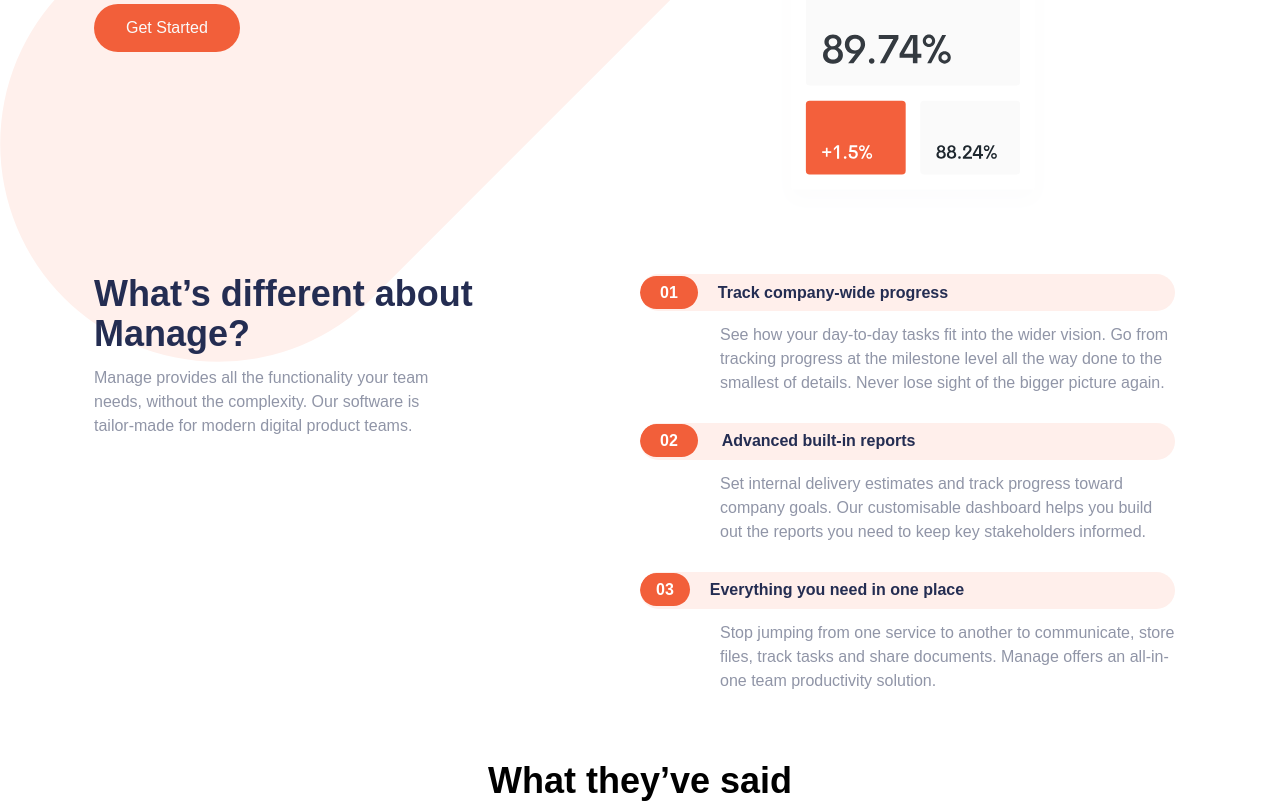
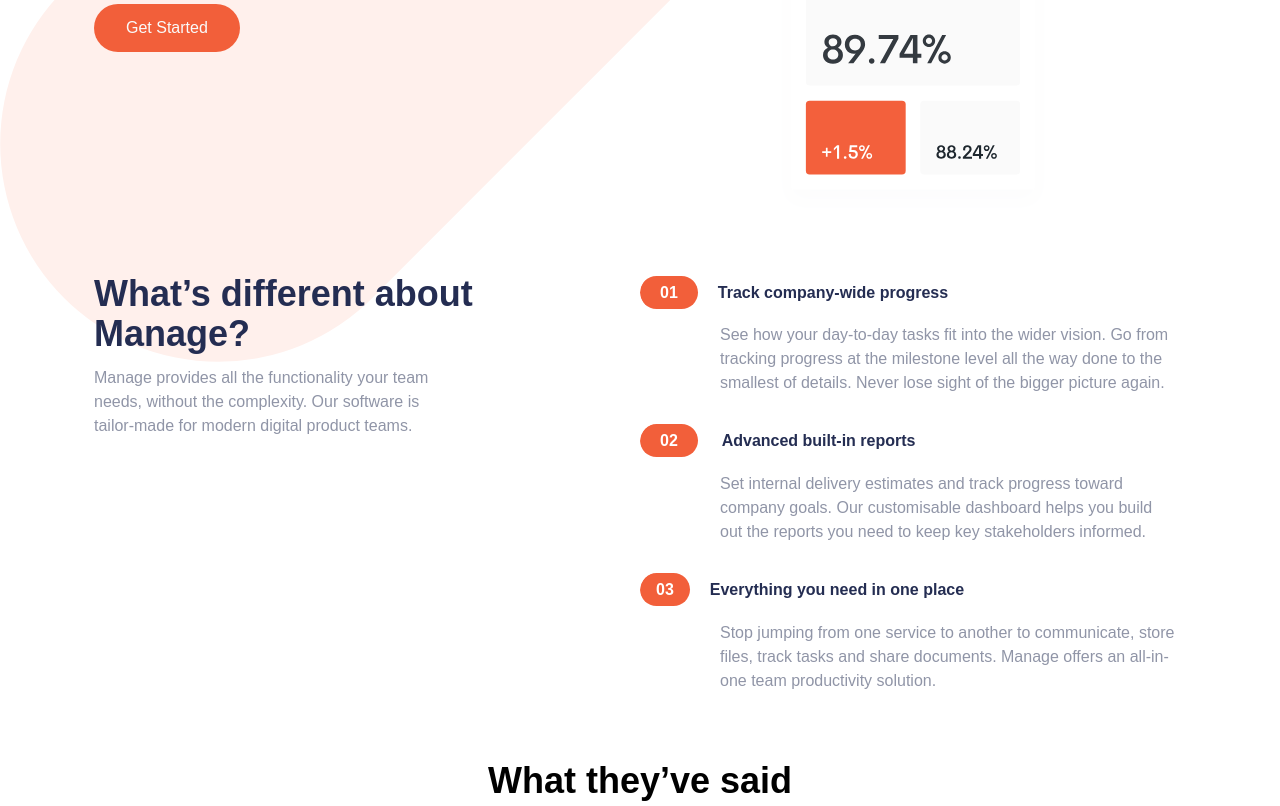
Before and after one commit to franklynxchill/manage-landing-page, a website: page index.html in a window 1280 px wide. Shown: the part 452-1258 px from the top of the page. Drawn offline with Linux system fonts and the light colour scheme; a web font is replaced by a local one.

Commit message:
updated commit

```diff
--- a/index.html
+++ b/index.html
@@ -78,7 +78,7 @@
     </div>
     <div class="px-1 md:px-0 md:w-[49%]">
       <div class="">
-        <h3>
+        <h3 class="text-[.909rem] md:text-base">
           <span class="bg-brightRed text-white rounded-full px-5 mr-5 py-2">01</span>Track company-wide progress
         </h3>
         <p class="text-[.87rem] leading-7 md:text-base md:ml-20 mb-7 mt-3">
@@ -87,7 +87,7 @@
           smallest of details. Never lose sight of the bigger picture again.</p>
       </div>
       <div class="">
-        <h3>
+        <h3 class="text-[.9rem] md:text-base">
           <span class="bg-brightRed text-white rounded-full px-5 mr-5 py-2">02</span>
           Advanced built-in reports
         </h3>
@@ -98,7 +98,7 @@
         </p>
       </div>
       <div class="">
-        <h3>
+        <h3 class="text-[.91rem] md:text-base">
           <span class="bg-brightRed text-white rounded-full px-4 mr-5 py-2">03</span>Everything you need in one place
         </h3>
         <p class="text-[.87rem] leading-7 md:text-base mt-3 md:ml-20 mb-3">
--- a/src/style.css
+++ b/src/style.css
@@ -32,7 +32,7 @@
 }
 
 h3 {
-  @apply bg-veryPaleRed text-darkBlue py-[0.4rem] font-bold overflow-hidden rounded-l-full rounded-r-full;
+  @apply bg-veryPaleRed md:bg-transparent text-darkBlue py-[0.4rem] font-bold overflow-hidden rounded-l-full;
 }
 
 .btn {
```
Also changed, not shown: dist/style.css.
